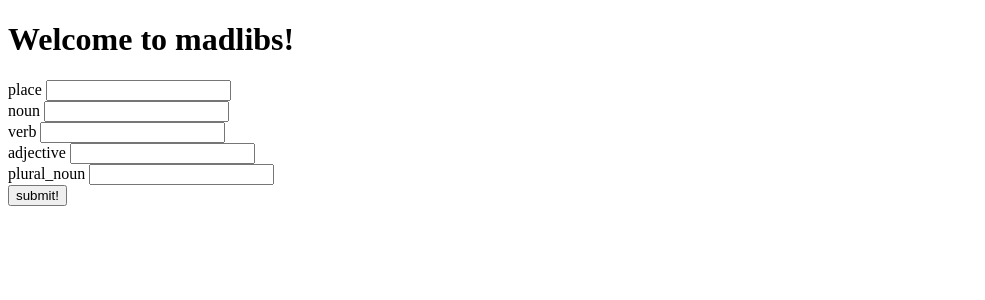
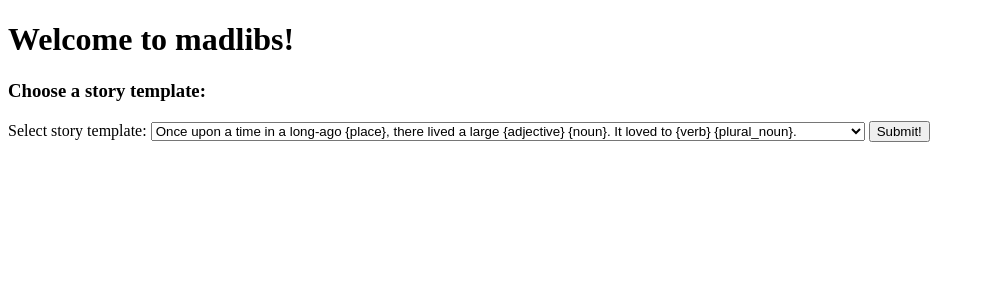
Before and after one commit to StephaneXavier/19_madlibs_flas_exercise, a Flask app: page / in a window 1280 px wide. Shown: the top 300 px of the page, without its empty margins (0-985 px from the left). Run offline with Flask 2, Linux system fonts and the light colour scheme.

Commit message:
2 story menu, go to seperate forms

```diff
--- a/app.py
+++ b/app.py
@@ -7,8 +7,9 @@ debug = DebugToolbarExtension(app)
 
 @app.route('/')
 def main_page():
-    story_prompts = story.prompts
-    return render_template('home.html', story_prompts = story_prompts )
+    story_template = story.template
+    story2_template = story2.template
+    return render_template('home.html', story_template = story_template, story2_template = story2_template )
 
 @app.route('/story')
 def story_page():
@@ -24,3 +25,14 @@ def story_page():
     complete_story = story.generate(answers_dic)
 
     return render_template('story.html', complete_story = complete_story    )
+
+
+@app.route('/form')
+def form_page():
+    template = request.args.get('choice')
+    story_prompts = story.prompts
+    story2_prompts = story2.prompts
+
+
+    return render_template('form.html', template = template, story_prompts = story_prompts,
+    story2_prompts = story2_prompts )
--- a/stories.py
+++ b/stories.py
@@ -43,3 +43,9 @@ story = Story(
     """Once upon a time in a long-ago {place}, there lived a
        large {adjective} {noun}. It loved to {verb} {plural_noun}."""
 )
+
+
+story2 = Story(
+    ['adjective','noun','verb_past_tense','adverb'],"""Today I went to the zoo. I saw a(n)
+    {adjective}. {noun} jumping up and down in its tree. He {verb_past_tense} {adverb}"""
+)
--- a/templates/home.html
+++ b/templates/home.html
@@ -1,14 +1,20 @@
 {% extends 'base.html' %}
-{% block title%}home/form{% endblock %}
+{% block title%}home{% endblock %}
 {%block h1%} Welcome to madlibs!{% endblock %}
 {% block content %}
-<form action="/story">
-    {% for prompt in story_prompts %}
-    <div>
-        <label for="">{{prompt}}</label> <input type="text" name="{{prompt}}">
-    </div>
-    {% endfor %}
-    <button>submit!</button>
+<h3>Choose a story template:</h3>
+
+<form action="/form">
+    <label for="">Select story template: </label>
+    <select name="choice" id="">
+        <option value="story">{{story_template}}</option>
+        <option value="story2">{{story2_template}}</option>
+    </select>
+    <button>Submit!</button>
 </form>
 
+
+
+
+
 {%endblock%}
```
Also changed, not shown: templates/form.html (added, +37 -0 lines).
